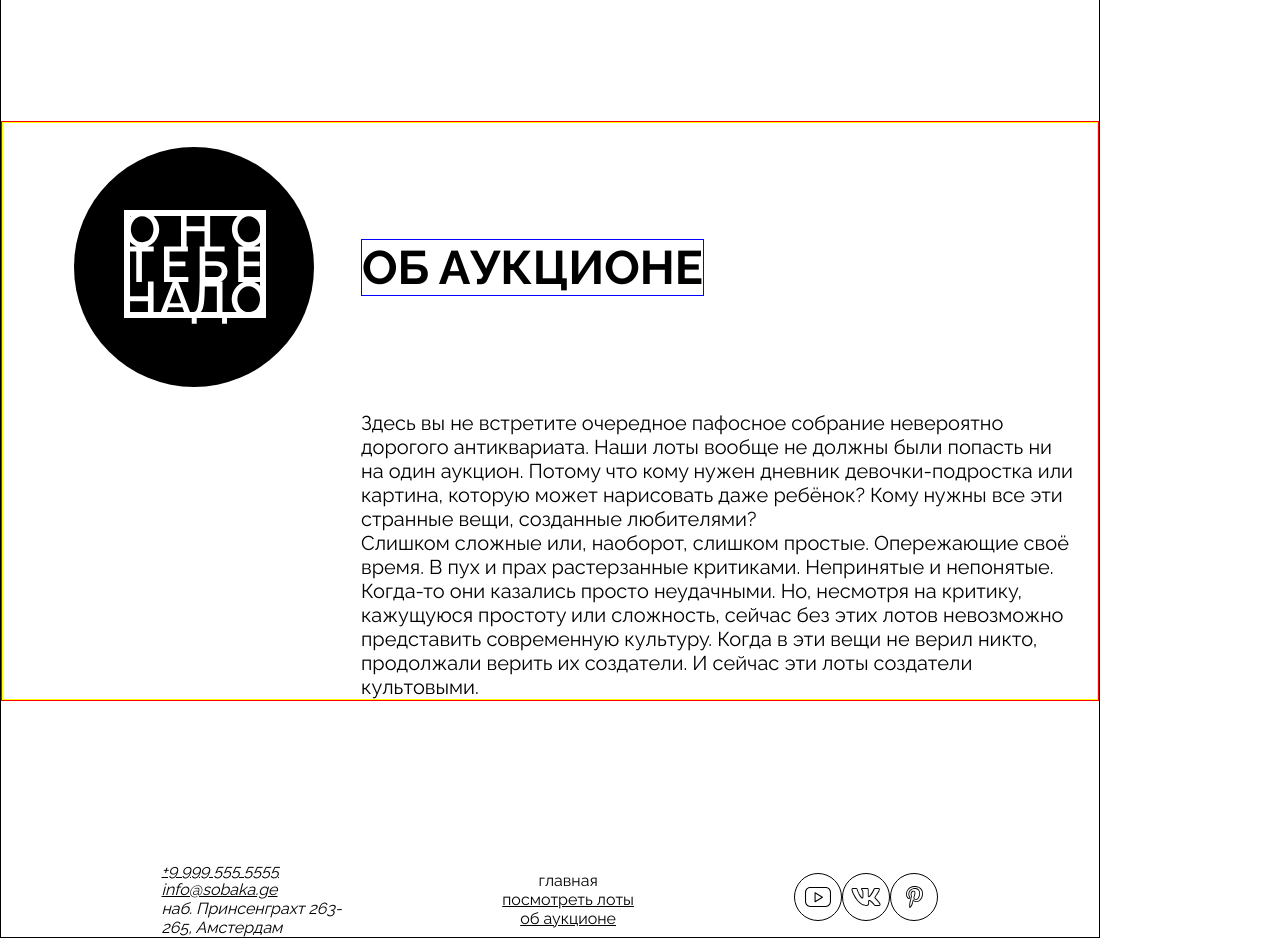
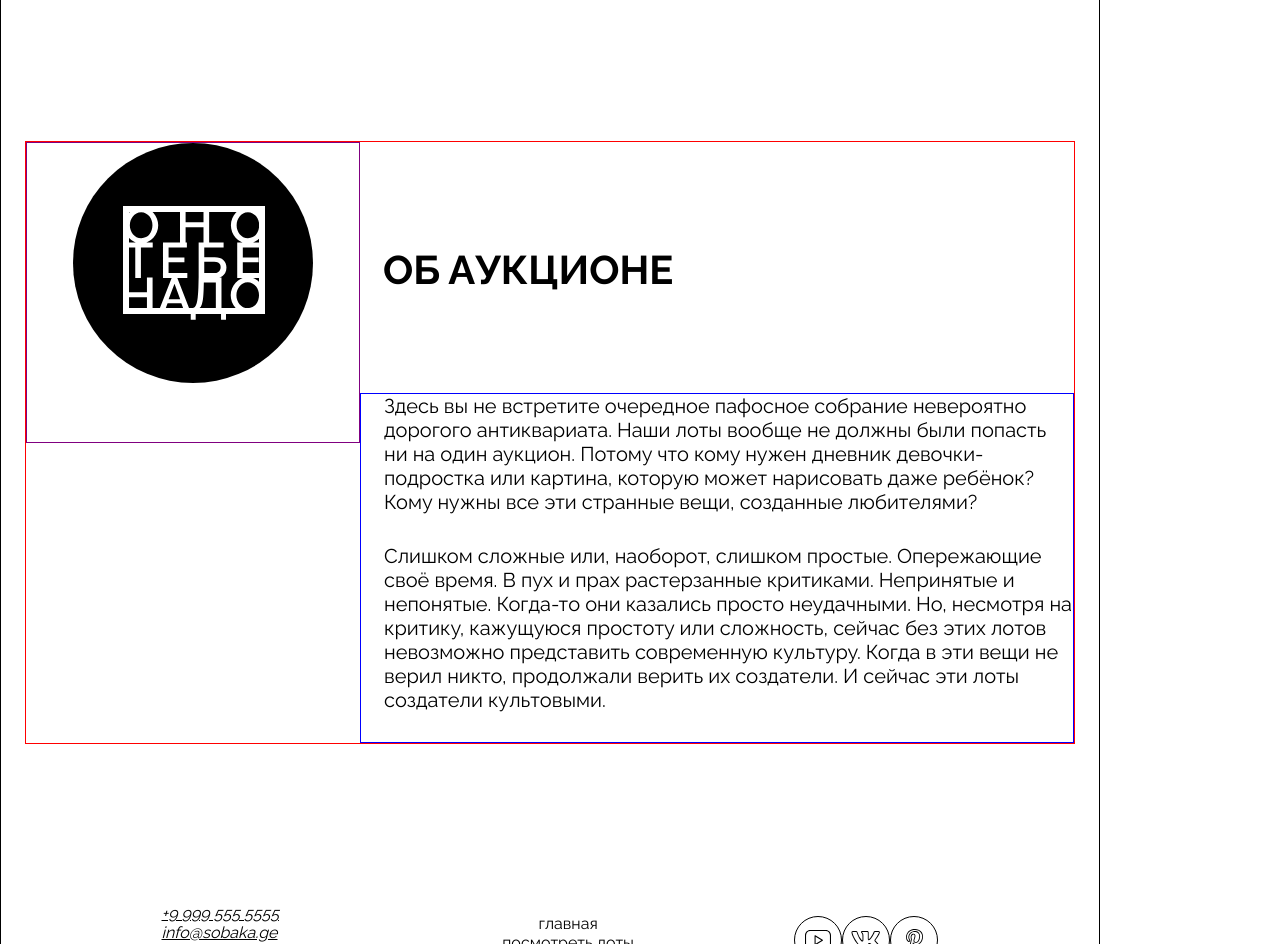
Before and after one commit to dimav-sys/ono-tebe-nado, a plain HTML site: page index.html in a window 1280 px wide. Shown: the part 1960-2904 px from the top of the page. Drawn offline with Linux system fonts and the light colour scheme.

Commit message:
about column fixes

```diff
--- a/index.html
+++ b/index.html
@@ -127,25 +127,29 @@
 
       <section class="about">
 
-       <div class="about__column">
+       <div class="about__column column_left">
         <div class="about__logo">
           <img class="about__logo-image" src="./images/logo-white.svg" alt="белый логотип">
         </div>
+      </div>
 
+      <div class="about__column column_right">
         <h1 class="about__title">об аукционе</h1>
         <div class="about__text">
+          <p>
           Здесь вы не встретите очередное пафосное собрание невероятно дорогого антиквариата. Наши лоты вообще не должны были попасть
           ни на один аукцион. Потому что кому нужен дневник девочки-подростка или картина, которую может нарисовать даже ребёнок?
           Кому нужны все эти странные вещи, созданные любителями?
+          </p>
           <p>
-            Слишком сложные или, наоборот, слишком простые. Опережающие своё время. В пух и прах растерзанные критиками. Непринятые и непонятые.
-            Когда-то они казались просто неудачными. Но, несмотря на критику, кажущуюся простоту или сложность, сейчас без этих лотов невозможно
-            представить современную культуру. Когда в эти вещи не верил никто, продолжали верить их создатели. И сейчас эти лоты создатели
-            культовыми.
+          Слишком сложные или, наоборот, слишком простые. Опережающие своё время. В пух и прах растерзанные критиками. Непринятые и непонятые.
+          Когда-то они казались просто неудачными. Но, несмотря на критику, кажущуюся простоту или сложность, сейчас без этих лотов невозможно
+          представить современную культуру. Когда в эти вещи не верил никто, продолжали верить их создатели. И сейчас эти лоты создатели
+          культовыми.
           </p>
         </div>
+      </div>
 
-      </div>
 
     </section>
 
--- a/styles/style.css
+++ b/styles/style.css
@@ -151,6 +151,9 @@ body {
 
 .lots {
   margin-top: 183px;
+  margin-left: 24px;
+  margin-right: 24px;
+
   border: 1px solid pink;
 }
 
@@ -165,7 +168,7 @@ body {
 .lots__card-list {
   display: flex;
   flex-wrap: wrap;
-  justify-content: space-evenly;
+  justify-content: space-between;
 }
 
 .lots__card-list-item {
@@ -255,22 +258,48 @@ body {
 
 
 .about {
-margin-top: 160px;
-border: 1px red solid;
-}
-
-.about__column {
   display:grid;
-  grid-template-columns: 24px 334px 1fr 24px;
+  grid-template-columns: 334px 1fr;
   grid-template-rows: 1fr 1fr;
   justify-items: center;
   align-items: center;
-  border: 1px solid yellow;
+  grid-template-areas:
+    "column_left column_right"
+    ". column_right";
+
+  margin-top: 180px;
+  margin-left: 24px;
+  margin-right: 24px;
+  border: 1px red solid;
+}
+
+.column_left {
+  width: 100%;
+  height: 100%;
+  grid-area: column_left;
+  border: 1px solid purple;
+  display: flex;
+  justify-content: center;
+  align-items: start;
+
+}
+
+.column_right {
+  grid-area: column_right;
+  /* border: 10px solid green; */
+  width: 100%;
+  height: 100%;
+  justify-content: center;
+  align-items: end;
+
+  /* width: 100%;
+  height: 100%; */
+
 }
 
 .about__logo {
-  grid-column: 2/3;
-  grid-row: 1/2;
+  /* grid-column: 2/3;
+  grid-row: 1/2; */
 
   display: flex;
   justify-content: center;
@@ -280,6 +309,7 @@ border: 1px red solid;
   width: 240px;
   border-radius: 50%;
   background-color: black;
+
 }
 
 .about__logo-image {
@@ -288,21 +318,30 @@ border: 1px red solid;
 }
 
 .about__title {
-  border: 1px solid blue;
-  grid-column: 3/4;
-  grid-row: 1/2;
-  font-size: 47px;
+  /* border: 1px solid blue; */
+
+  padding-top: 104px;
+  padding-left: 23px;
+  padding-bottom: 100px;
+  font-size: 40px;
   font-weight: 700;
   text-transform: uppercase;
-  justify-self:flex-start;
+  font-weight: bold;
 }
 
 .about__text {
-  grid-column: 3/4;
-  grid-row: 2/3;
+  border: 1px solid blue;
   font-size: 20px;
-  text-align: left;
+  padding-left: 23px;
 }
+
+.about__text p {
+  margin-bottom: 30px;
+}
+
+
+
+
 
 .footer {
   margin-top: 160px;
```
